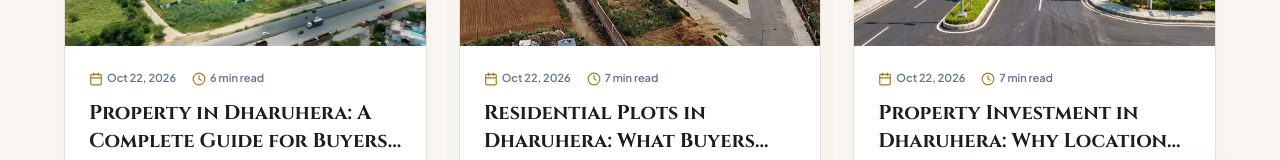
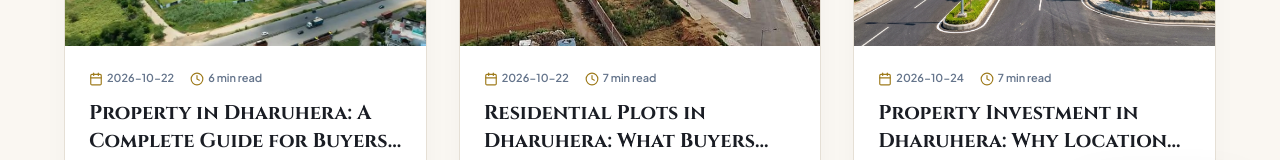
Before and after one commit to bansalsaumya/vedik-reality, a React (Vite) app: page /blog in a window 1280 px wide. Shown: the part 558-718 px from the top of the page. Built offline with nearby package versions, Linux system fonts and the light colour scheme; no server answers.

Commit message:
fix(blog): add direct route and dynamic date rendering for blog 3

```diff
--- a/src/App.jsx
+++ b/src/App.jsx
@@ -59,6 +59,7 @@ export default function App() {
             <Route path="/property-in-dharuhera-buyers-guide-2026" element={<BlogDetailPage />} />
             <Route path="/residential-plots-in-dharuhera-buyers-checklist" element={<BlogDetailPage />} />
             <Route path="/residential-plots-in-dharuhera" element={<BlogDetailPage />} />
+            <Route path="/property-investment-in-dharuhera" element={<BlogDetailPage />} />
             <Route path="/admin/login" element={<AdminLoginPage />} />
             <Route path="/admin/dashboard" element={<AdminDashboardPage />} />
           </Routes>
--- a/src/pages/BlogListPage.jsx
+++ b/src/pages/BlogListPage.jsx
@@ -54,7 +54,7 @@ export default function BlogListPage() {
                   <div className="flex items-center gap-4 text-[11px] text-slate-500 font-semibold">
                     <span className="flex items-center gap-1">
                       <Calendar className="w-3.5 h-3.5 text-gold-700" />
-                      Oct 22, 2026
+                      {post.publishedDate}
                     </span>
                     <span className="flex items-center gap-1">
                       <Clock className="w-3.5 h-3.5 text-gold-700" />
```
